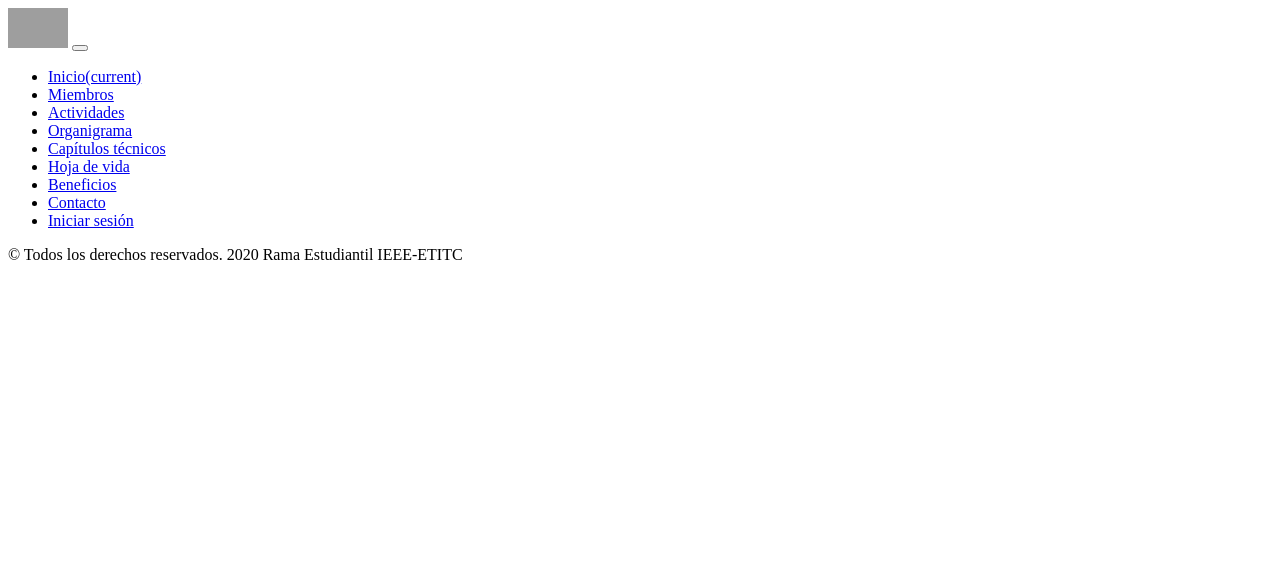
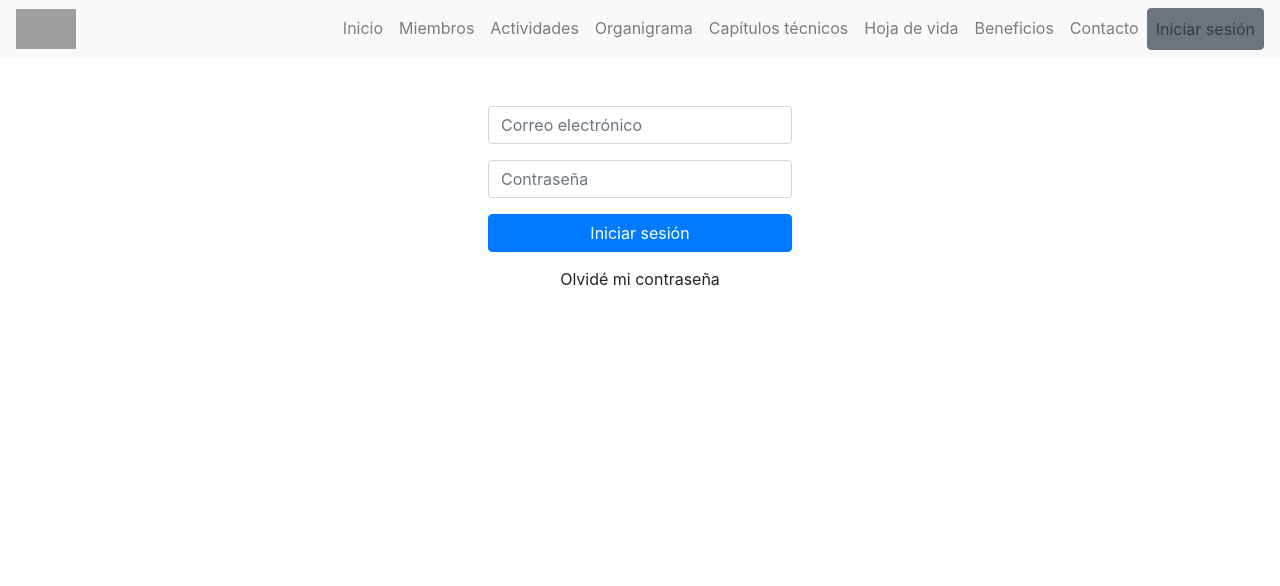
Before and after one commit to davalerova/Articulador2020-I, a Django app: template IEEE_ETITC/bases/templates/bases/login.html in a window 1280 px wide. Shown: the top 586 px of the page. Run offline with Django 3.2, Linux system fonts and the light colour scheme; the template is opened without the code that fills it, so the values that code supplies are empty; some libraries are stand-ins or nearby versions; grey boxes are pictures that could not be loaded.

Commit message:
Se asocia el login

```diff
--- a/IEEE_ETITC/IEEE_ETITC/settings.py
+++ b/IEEE_ETITC/IEEE_ETITC/settings.py
@@ -57,7 +57,7 @@
 TEMPLATES = [
     {
         'BACKEND': 'django.template.backends.django.DjangoTemplates',
-        'DIRS': [],
+        'DIRS': [os.path.join(BASE_DIR,'templates'),],
         'APP_DIRS': True,
         'OPTIONS': {
             'context_processors': [
@@ -122,6 +122,10 @@
 
 STATIC_URL = '/static/'
 
+STATICFILES_DIRS = (os.path.join(BASE_DIR,'static'),)
+
 MEDIA_URL = '/media/'
 
 MEDIA_ROOT = os.path.join( BASE_DIR, 'media' )
+
+LOGIN_REDIRECT_URL = '/login/'
--- a/IEEE_ETITC/bases/templates/bases/login.html
+++ b/IEEE_ETITC/bases/templates/bases/login.html
@@ -1 +1,59 @@
 {% extends 'base/base.html' %}
+{% block page_content %}
+<div class="container-fluid">
+
+  <!-- Page Heading -->
+  <div class="container">
+
+    <!-- Outer Row -->
+    <div class="row justify-content-center">
+
+
+            <!-- Nested Row within Card Body -->
+            <div class="row">
+              <div class="col-lg-12 d-none d-lg-block bg-login-image"></div>
+              <div class="col-lg-12">
+                <div class="p-5">
+                  <div class="text-center">
+                    <small class="text-danger">
+                        {% if form.errors %}
+                            {% for field in form %}
+                                {% if field.errors %}
+                                    {% for error in field.errors %}
+                                        {{ error|escape }}
+                                    {% endfor %}
+                                {% endif %}
+                            {% endfor %}
+
+                            {% if form.non_field_errors%}
+                                {% for error in form.non_field_errors %}
+                                    {{ error|escape }}
+                                {% endfor %}
+                            {% endif %}
+                        {% endif %}
+                    </small>
+                  </div>
+                  <form class="user" method="POST">
+                    {% csrf_token %}
+                    <div class="form-group">
+                      <input type="text" class="form-control form-control-user" id="id_username" name="username" aria-describedby="emailHelp" placeholder="Correo electrónico">
+                    </div>
+                    <div class="form-group">
+                      <input type="password" class="form-control form-control-user" id="id_password" name="password" placeholder="Contraseña">
+                    </div>
+
+                    {# { form.as_p } #}
+
+                    <button type="submit" class="btn btn-primary btn-user btn-block">Iniciar sesión</button>
+                    <button type="submit" class="btn btn-user btn-block">Olvidé mi contraseña</button>
+                </div>
+              </div>
+
+      </div>
+
+    </div>
+
+  </div>
+
+</div>
+{% endblock %}
--- a/IEEE_ETITC/bases/urls.py
+++ b/IEEE_ETITC/bases/urls.py
@@ -22,4 +22,6 @@
 
 urlpatterns = [
     path( '', Home.as_view(), name='home' ),
+    path('login/',auth_views.LoginView.as_view(template_name='bases/login.html'),
+        name='login'),
 ]
--- a/IEEE_ETITC/bases/views.py
+++ b/IEEE_ETITC/bases/views.py
@@ -11,3 +11,4 @@
 
 class Home( generic.TemplateView ):
     template_name = 'bases/home.html'
+    login_url='bases:login'
--- a/IEEE_ETITC/templates/base/base.html
+++ b/IEEE_ETITC/templates/base/base.html
@@ -6,9 +6,7 @@
     <meta charset="UTF-8">
     <meta name="viewport" content="width=device-width, initial-scale=1.0">
     <title>Document</title>
-    <script src="https://code.jquery.com/jquery-3.5.1.slim.min.js" integrity="sha384-DfXdz2htPH0lsSSs5nCTpuj/zy4C+OGpamoFVy38MVBnE+IbbVYUew+OrCXaRkfj" crossorigin="anonymous"></script>
-    <script src="https://cdn.jsdelivr.net/npm/popper.js@1.16.0/dist/umd/popper.min.js" integrity="sha384-Q6E9RHvbIyZFJoft+2mJbHaEWldlvI9IOYy5n3zV9zzTtmI3UksdQRVvoxMfooAo" crossorigin="anonymous"></script>
-    <script src="https://stackpath.bootstrapcdn.com/bootstrap/4.5.0/js/bootstrap.min.js" integrity="sha384-OgVRvuATP1z7JjHLkuOU7Xw704+h835Lr+6QL9UvYjZE3Ipu6Tp75j7Bh/kR0JKI" crossorigin="anonymous"></script>
+    <link rel="stylesheet" href="https://stackpath.bootstrapcdn.com/bootstrap/4.5.0/css/bootstrap.min.css" integrity="sha384-9aIt2nRpC12Uk9gS9baDl411NQApFmC26EwAOH8WgZl5MYYxFfc+NcPb1dKGj7Sk" crossorigin="anonymous">
 </head>
 <body>
     <nav class="navbar navbar-expand-lg navbar-light bg-light">
@@ -21,43 +19,53 @@
           <ul class="navbar-nav ml-auto">
 
             <li class="nav-item">
-              <a class="nav-link" href="#">Inicio<span class="sr-only">(current)</span></a>
+              <a class="nav-link" href="{% url 'bases:home' %}">{% block inicio %}Inicio{% endblock %}</a>
             </li>
 
             <li class="nav-item">
-              <a class="nav-link" href="#">Miembros</a>
+              <a class="nav-link" href="#">{% block miembros %}Miembros{% endblock %}</a>
             </li>
 
             <li class="nav-item">
-                <a class="nav-link" href="#">Actividades</a>
+                <a class="nav-link" href="#">{% block actividades %}Actividades{% endblock %}</a>
               </li>
 
             <li class="nav-item">
-            <a class="nav-link" href="#">Organigrama</a>
+            <a class="nav-link" href="#">{% block organigrama %}Organigrama{% endblock %}</a>
             </li>
 
             <li class="nav-item">
-            <a class="nav-link" href="#">Capítulos técnicos</a>
+            <a class="nav-link" href="#">{% block capitulos %}Capítulos técnicos{% endblock %}</a>
             </li>
 
             <li class="nav-item">
-            <a class="nav-link" href="#">Hoja de vida</a>
+            <a class="nav-link" href="#">{% block hoja %}Hoja de vida{% endblock %}</a>
             </li>
 
             <li class="nav-item">
-            <a class="nav-link" href="#">Beneficios</a>
+            <a class="nav-link" href="#">{% block beneficios %}Beneficios{% endblock %}</a>
             </li>
 
             <li class="nav-item">
-            <a class="nav-link" href="#">Contacto</a>
+            <a class="nav-link" href="#">{% block contacto %}Contacto{% endblock %}</a>
             </li>
 
             <li class="nav-item">
-            <a  class="nav-link" href="routes/login.html">Iniciar sesión</a>
+            <a  class="nav-link btn btn-secondary" href="{% url 'bases:login' %}">Iniciar sesión</a>
             </li>
           </ul>
         </div>
       </nav>
+
+      {% block page_content %}
+      <div class="container-fluid">
+
+        <!-- Page Heading -->
+
+
+      </div>
+      {% endblock %}
+
       <!-- Footer -->
       <footer class="fixed-bottom bg-secondary">
         <div>
```
Also changed, not shown: IEEE_ETITC/bases/templates/bases/home.html (+2 -78 lines), IEEE_ETITC/db.sqlite3.
